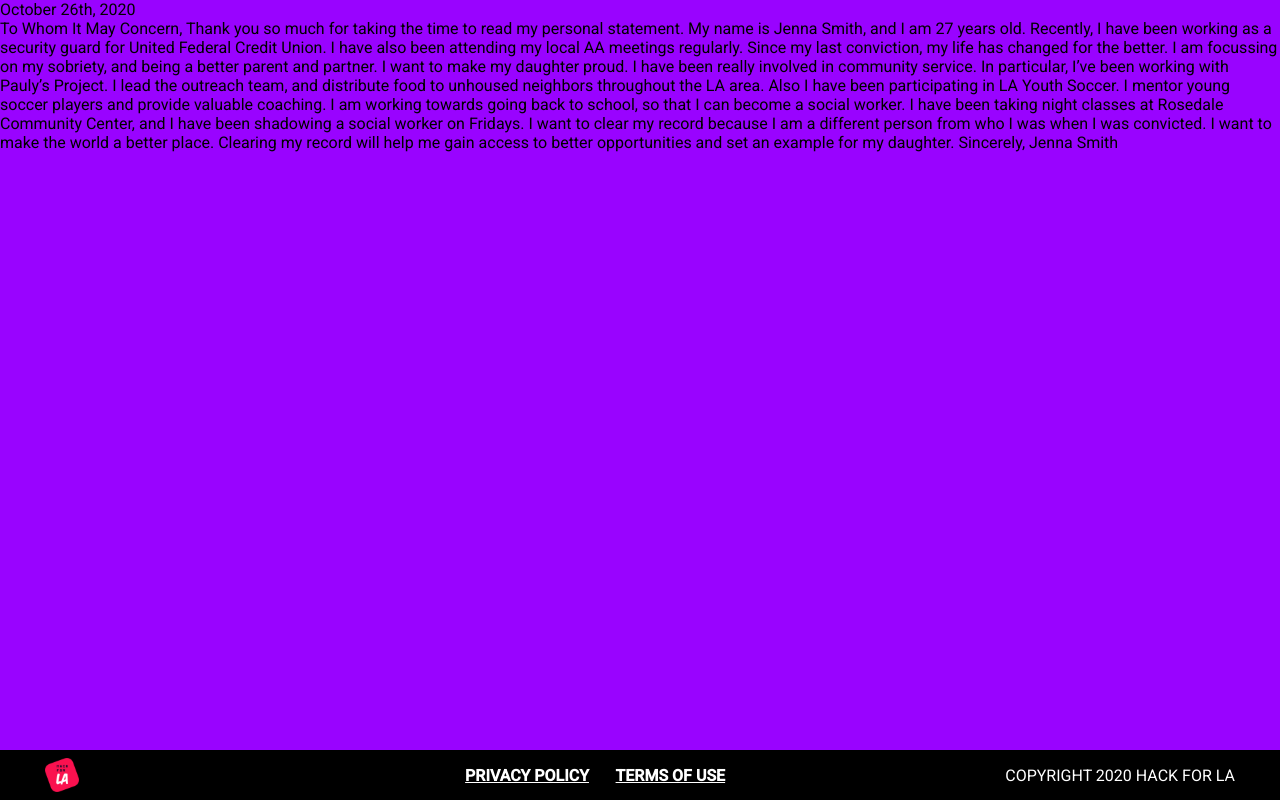
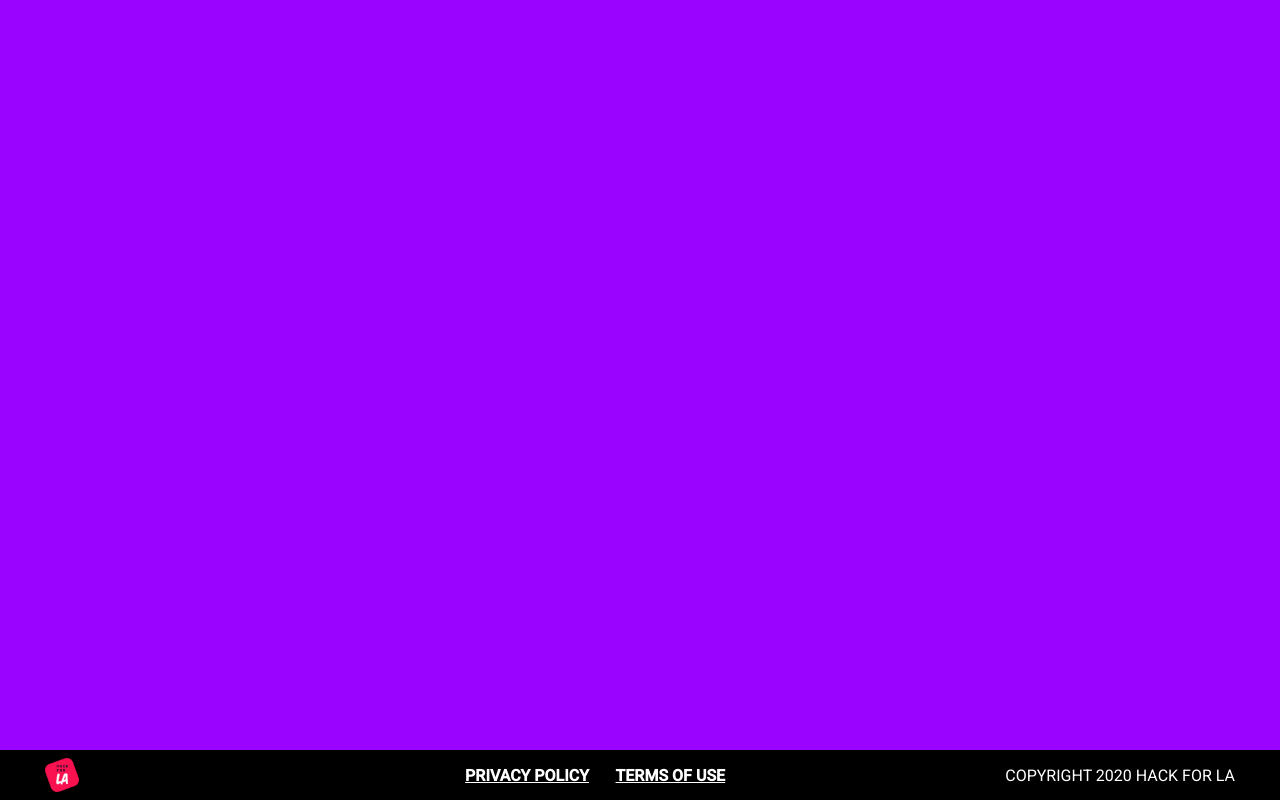
Before and after one commit to hackforla/expunge-assist, a React (Create React App) app in the folder react/client/: page /pdf in a window 1280 px wide. Built offline with nearby package versions, Linux system fonts and the light colour scheme.

Commit message:
clean up old approach code

```diff
--- a/react/client/public/index.html
+++ b/react/client/public/index.html
@@ -26,7 +26,7 @@
     </script>
     <meta charset="utf-8" />
     <link rel="icon" href="%PUBLIC_URL%/favicon.ico" />
-    <meta name="viewport" id="viewport" content="width=device-width, initial-scale=1" />
+    <meta name="viewport" content="width=device-width, initial-scale=1" />
     <meta name="theme-color" content="#000000" />
     <meta
       name="description"
--- a/react/client/src/App.tsx
+++ b/react/client/src/App.tsx
@@ -14,7 +14,6 @@ import TermsOfUse from './components/pages/TermsOfUse';
 import FAQ from './components/pages/FAQ';
 import AboutUs from './components/pages/AboutUs';
 import Navbar from './components/Navbar';
-import PDF from './components/PDF';
 
 const App: React.FC = () => {
   const history = useHistory();
@@ -32,7 +31,6 @@ const App: React.FC = () => {
         <Route path="/TermsOfUse" component={TermsOfUse} />
         <Route path="/FAQ" component={FAQ} />
         <Route path="/AboutUs" component={AboutUs} />
-        <Route path="/pdf" component={PDF} />
       </Switch>
       <Navbar />
       <GlobalStyle />
--- a/react/client/src/components/PDF.tsx
+++ /dev/null
@@ -1,32 +0,0 @@
-import React from 'react';
-
-const PDF = () => {
-  return (
-    <div>
-      <p>
-        October 26th, 2020
-        <br />
-        To Whom It May Concern, Thank you so much for taking the time to read my
-        personal statement. My name is Jenna Smith, and I am 27 years old.
-        Recently, I have been working as a security guard for United Federal
-        Credit Union. I have also been attending my local AA meetings regularly.
-        Since my last conviction, my life has changed for the better. I am
-        focussing on my sobriety, and being a better parent and partner. I want
-        to make my daughter proud. I have been really involved in community
-        service. In particular, I’ve been working with Pauly’s Project. I lead
-        the outreach team, and distribute food to unhoused neighbors throughout
-        the LA area. Also I have been participating in LA Youth Soccer. I mentor
-        young soccer players and provide valuable coaching. I am working towards
-        going back to school, so that I can become a social worker. I have been
-        taking night classes at Rosedale Community Center, and I have been
-        shadowing a social worker on Fridays. I want to clear my record because
-        I am a different person from who I was when I was convicted. I want to
-        make the world a better place. Clearing my record will help me gain
-        access to better opportunities and set an example for my daughter.
-        Sincerely, Jenna Smith
-      </p>
-    </div>
-  );
-};
-
-export default PDF;
```
Also changed, not shown: react/client/src/styles/Download.ts (deleted, +0 -13 lines).
